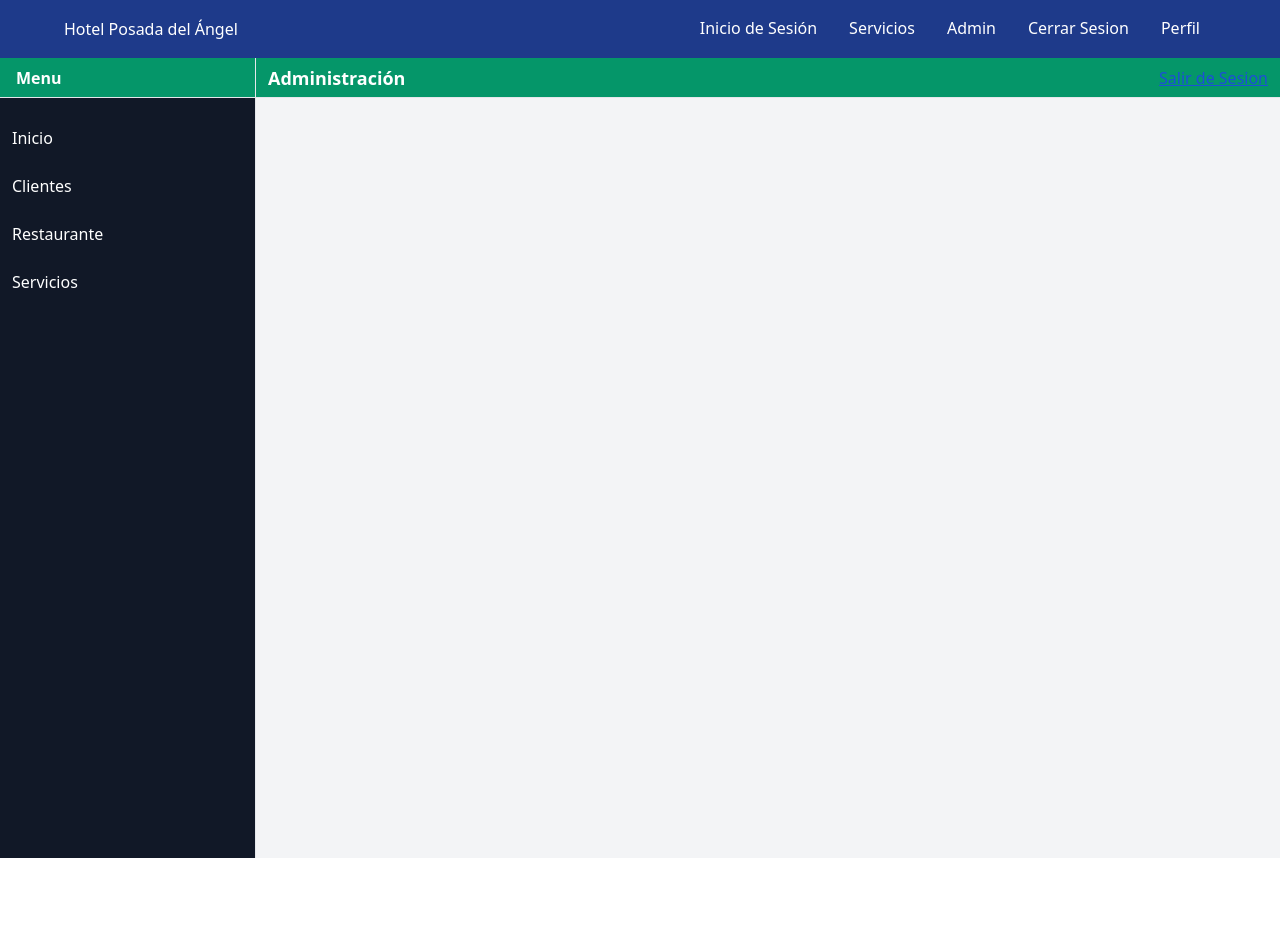
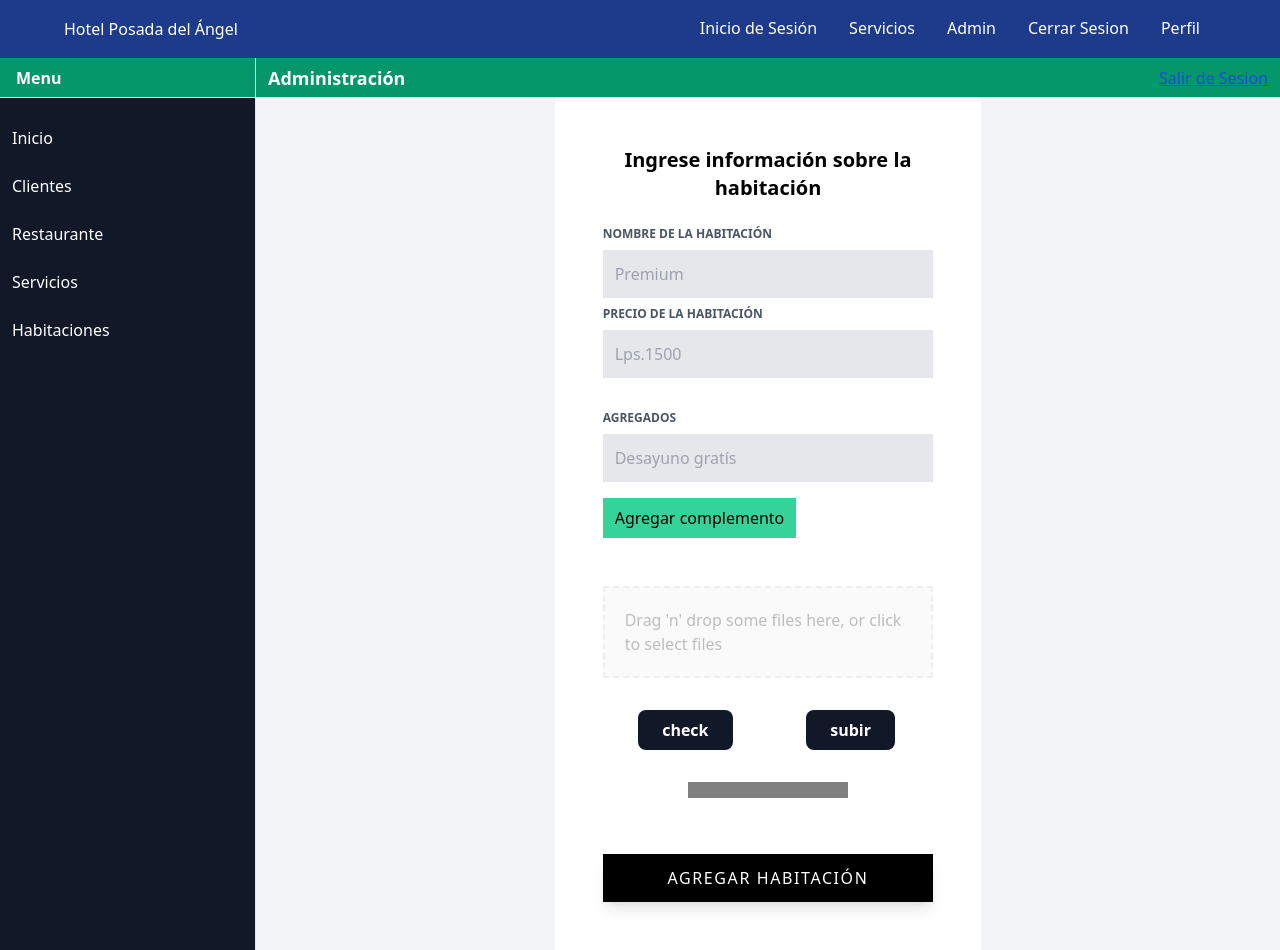
Before and after one commit to cnuila/Aplicacion-Hotel, a React (Create React App) app: page /administracion/Habitaciones in a window 1280 px wide. Before the commit the page ends 858 px from the top, so only its background shows below. Built offline with nearby package versions, Linux system fonts and the light colour scheme.

Commit message:
Uniendo lo de agregar campos y fotos de habitaciones

```diff
--- a/src/Components/AgregarHabitaciones.js
+++ b/src/Components/AgregarHabitaciones.js
@@ -1,9 +1,9 @@
 import React from 'react'
 import { Component } from 'react'
 import { db } from '../firebase'
+import SubirArchivos from './SubirArchivos'
 
 class AgregarHabitaciones extends Component{
-
 
     constructor(){
         super()
@@ -82,7 +82,6 @@ class AgregarHabitaciones extends Component{
 
     }
 
-
     render(){
         return(
                 <div className="grid min-h-screen place-items-center">
@@ -98,12 +97,17 @@ class AgregarHabitaciones extends Component{
                             <div className="w-full">
                               <button onClick={this.handleStateAgregados} className="bg-green-400 px-3 py-2 mt-4">Agregar complemento</button>
                             </div>
+
                             {this.state.Agregados.map(elemento =>(
                                 <div key={elemento}>
                                      <input defaultValue={elemento} type="text" className="inline-block w-10/12 p-3 mt-4 text-gray-700 bg-gray-200 appearance-none focus:outline-none focus:bg-gray-300 focus:shadow-inner"/>
                                      <span onClick={()=>this.handleDelete(elemento)} className="cursor-pointer w-2/12 p-3 inline-block bg-red-500 text-center">X</span>
                                 </div>
                             ))}
+                            <div class="py-6"/>
+                            <div>
+                                <SubirArchivos/>
+                            </div>
                             <button onClick={this.handleAgregarHabitacion} className="w-full py-3 mt-10 font-medium tracking-widest text-white uppercase bg-black shadow-lg focus:outline-none hover:bg-gray-900 hover:shadow-none">
                                 Agregar Habitación
                             </button>
@@ -112,11 +116,6 @@ class AgregarHabitaciones extends Component{
                 </div>
         )
     }
-
-
-
-
-
 }
 
 export default AgregarHabitaciones
--- /dev/null
+++ b/src/Components/SubirArchivos.js
@@ -0,0 +1,177 @@
+import React, { useState, useMemo, useEffect } from 'react'
+import { storage } from '../firebase';
+import {useDropzone} from 'react-dropzone';
+
+function SubirArchivos() {
+        const {
+            getRootProps,
+            getInputProps,
+            isDragActive,
+            isDragAccept,
+            isDragReject
+          } = useDropzone({ accept: 'image/jpeg, image/png, image/jpg', maxFiles:5, onDrop: acceptedFiles => {
+              setFiles(acceptedFiles.map(file => Object.assign(file, {
+                preview: URL.createObjectURL(file)
+              })));
+          }})
+
+          const baseStyle = {
+            flex: 1,
+            display: 'flex',
+            flexDirection: 'column',
+            alignItems: 'center',
+            padding: '20px',
+            borderWidth: 2,
+            borderRadius: 2,
+            borderColor: '#eeeeee',
+            borderStyle: 'dashed',
+            backgroundColor: '#fafafa',
+            color: '#bdbdbd',
+            outline: 'none',
+            transition: 'border .24s ease-in-out'
+          };
+
+          const activeStyle = {
+            borderColor: '#2196f3'
+          };
+
+          const acceptStyle = {
+            borderColor: '#00e676'
+          };
+
+          const rejectStyle = {
+            borderColor: '#ff1744'
+          };
+
+          const thumbsContainer = {
+            display: 'flex',
+            flexDirection: 'row',
+            flexWrap: 'wrap',
+            marginTop: 16
+          };
+
+          const thumb = {
+            display: 'inline-flex',
+            borderRadius: 2,
+            border: '1px solid #eaeaea',
+            marginBottom: 8,
+            marginRight: 8,
+            width: 100,
+            height: 100,
+            padding: 4,
+            boxSizing: 'border-box'
+          };
+
+          const thumbInner = {
+            display: 'flex',
+            minWidth: 0,
+            overflow: 'hidden'
+          };
+
+          const img = {
+            display: 'block',
+            width: 'auto',
+            height: '100%'
+          };
+
+          const style = useMemo(() => ({
+            ...baseStyle,
+            ...(isDragActive ? activeStyle : {}),
+            ...(isDragAccept ? acceptStyle : {}),
+            ...(isDragReject ? rejectStyle : {})
+          }), [
+            isDragActive,
+            isDragReject,
+            isDragAccept
+          ]);
+
+          const [image, setImage] = useState([]);
+          const [url, setUrl] = useState("");
+          const [progress, setProgress] = useState(0);
+
+          const handleUpload = () => {
+            for (var i = 0; i < image.length; i++) {
+              const nombreFoto = image[i].name;
+              const uploadTask = storage.ref(`images/${nombreFoto}`).put(image[i]);
+
+              uploadTask.on(
+                "state_changed",
+                snapshot => {
+                  const progress = Math.round(
+                    (snapshot.bytesTransferred / snapshot.totalBytes) * 100
+                  );
+                  setProgress(progress);
+                },
+                error => {
+                  console.log(error);
+                },
+                () => {
+                  storage
+                    .ref("images")
+                    .child(nombreFoto)
+                    .getDownloadURL()
+                    .then(url => {
+                      setUrl(url);
+                      console.log(url)
+                  });
+
+                }
+              );
+            }
+          };
+
+        //<progress value={progress} max="100" />
+        const [files, setFiles] = useState([]);
+
+        const thumbs = files.map(file => (
+          <div style={thumb} key={file.name}>
+            <div style={thumbInner}>
+              <img
+                alt=""
+                src={file.preview}
+                style={img}
+              />
+            </div>
+          </div>
+        ));
+
+        const handleFiles = () => {
+          for (var i = 0; i < files.length; i++) {
+            const archivo = files[i]
+            setImage(prevImg => [...prevImg, archivo])
+          }
+          setFiles([])
+          for (var i=0; i < image.length; i++){
+            console.log(image[i])
+          }
+        };
+
+        useEffect(() => () => {
+          // Make sure to revoke the data uris to avoid memory leaks
+          files.forEach(file => URL.revokeObjectURL(file.preview));
+        }, [files]);
+
+        return(
+            <div>
+              <section className="container">
+                <div {...getRootProps({className: 'dropzone',style})}>
+                  <input onChange={handleFiles} {...getInputProps()} />
+                  <p>Drag 'n' drop some files here, or click to select files</p>
+                </div>
+                <aside style={thumbsContainer}>
+                  {thumbs}
+                </aside>
+              </section>
+              <div class="grid grid-cols-2 place-items-center py-4">
+                <button class="bg-gray-900 hover:bg-gray-700 text-white text-base font-semibold px-6 py-2 rounded-lg focus:outline-none focus:shadow-outline" onClick={handleFiles}>check</button>
+                <button class="bg-gray-900 hover:bg-gray-700 text-white text-base font-semibold px-6 py-2 rounded-lg focus:outline-none focus:shadow-outline" onClick={handleUpload}>subir</button>
+              </div>
+              <div class="grid grid-cols-1 place-items-center py-4">
+                <progress  value={progress} max="100" />
+              </div>
+            </div>
+        )
+    }
+
+
+export default SubirArchivos
--- a/src/Components/admin_menu.js
+++ b/src/Components/admin_menu.js
@@ -1,4 +1,4 @@
-import React, { useState, useMemo } from "react";
+import React, { useState, useMemo, useEffect } from "react";
 import {
   BrowserRouter as Router,
   Switch,
@@ -11,6 +11,7 @@ import Navbar from './Navbar'
 import { storage } from '../firebase';
 import {useDropzone} from 'react-dropzone';
 import firebase from 'firebase'
+import AgregarHabitaciones from './AgregarHabitaciones'
 
 const AdminMenu = function () {
   const [isClosed, setClosed] = React.useState(false)
@@ -36,16 +37,19 @@ const AdminMenu = function () {
               <nav>
                 <ul>
                   <li className="p-3 hover:bg-blue-900" >
-                    <Link to="/Admin/Inicio" className="btn btn-primary text-white">Inicio</Link>
+                    <Link to="/administracion/Inicio" className="btn btn-primary text-white">Inicio</Link>
                   </li>
                   <li className="p-3 hover:bg-blue-900" >
-                    <Link to="/Admin/Clientes" className="btn btn-primary text-white">Clientes</Link>
+                    <Link to="/administracion/Clientes" className="btn btn-primary text-white">Clientes</Link>
                   </li>
                   <li className="p-3 hover:bg-blue-900">
-                    <Link to="/Admin/Restaurante" className="btn btn-primary text-white">Restaurante</Link>
+                    <Link to="/administracion/Restaurante" className="btn btn-primary text-white">Restaurante</Link>
                   </li>
                   <li className="p-3 hover:bg-blue-900">
-                    <Link to="/Admin/Servicios" className="btn btn-primary text-white">Servicios</Link>
+                    <Link to="/administracion/Servicios" className="btn btn-primary text-white">Servicios</Link>
+                  </li>
+                  <li className="p-3 hover:bg-blue-900">
+                    <Link to="/administracion/Habitaciones" className="btn btn-primary text-white">Habitaciones</Link>
                   </li>
                 </ul>
               </nav>
@@ -104,17 +108,20 @@ const AdminMenu = function () {
           </header>
 
           <Switch>
-            <Route path="/Admin/Inicio">
+            <Route path="/administracion/Inicio">
               <Inicio />
             </Route>
-            <Route path="/Admin/Clientes">
+            <Route path="/administracion/Clientes">
               <Clientes />
             </Route>
-            <Route path="/Admin/Restaurante">
+            <Route path="/administracion/Restaurante">
               <Restaurante />
             </Route>
-            <Route path="/Admin/Servicios">
+            <Route path="/administracion/Servicios">
               <Servicios />
+            </Route>
+            <Route path="/administracion/Habitaciones">
+              <Habitaciones />
             </Route>
           </Switch>
         </main>
@@ -159,6 +166,12 @@ function Servicios() {
   )
 }
 
+function Habitaciones() {
+  return(
+    <AgregarHabitaciones/>
+  )
+}
+
 function EliminarUsuario(Id){
   firebase.firestore().collection('Usuarios').doc(Id).delete().then(function(){
     console.log("Cliente eliminado.");
```
Also changed, not shown: 2 other files (tests, documents, lock files or other folders).
